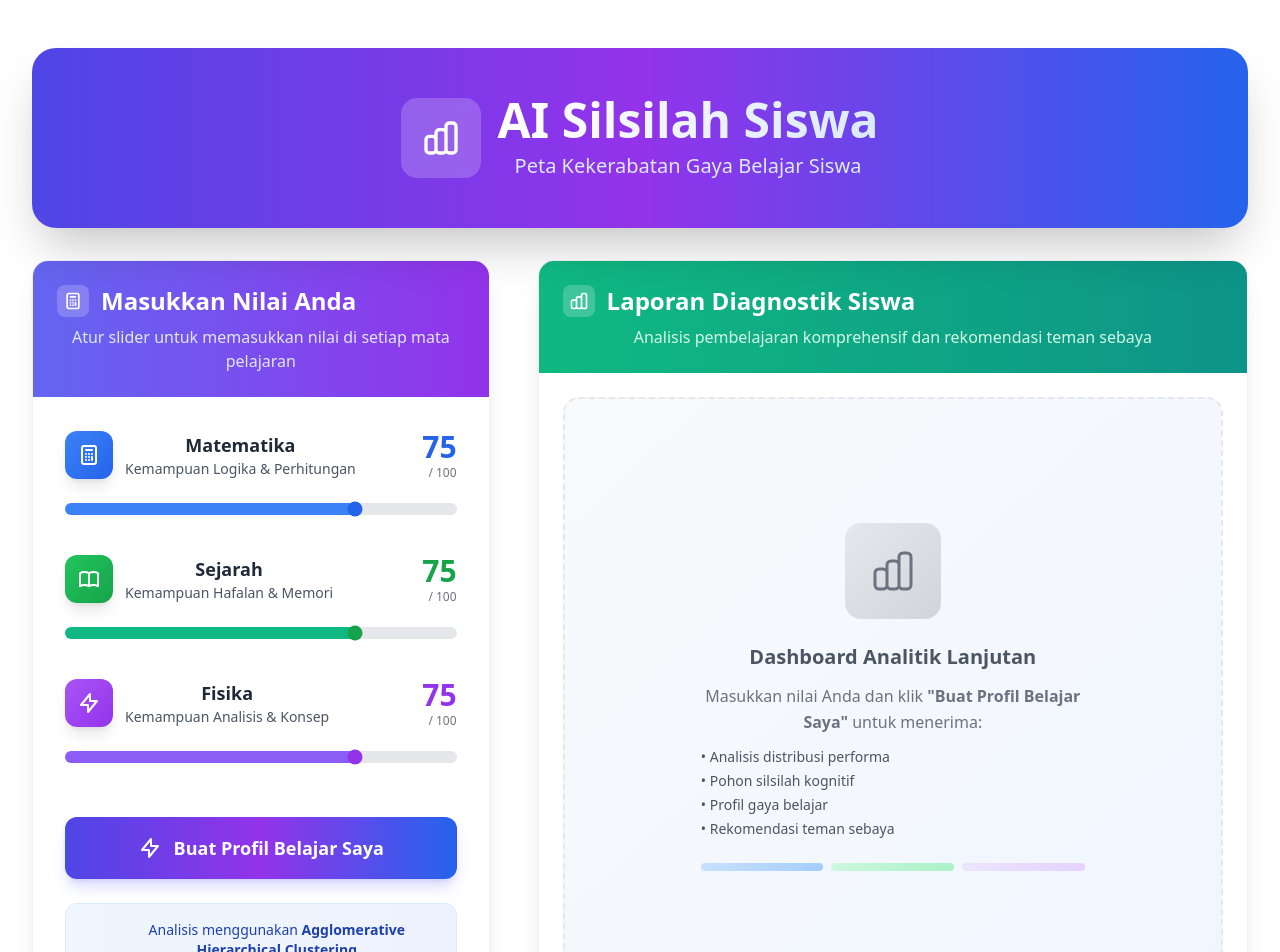
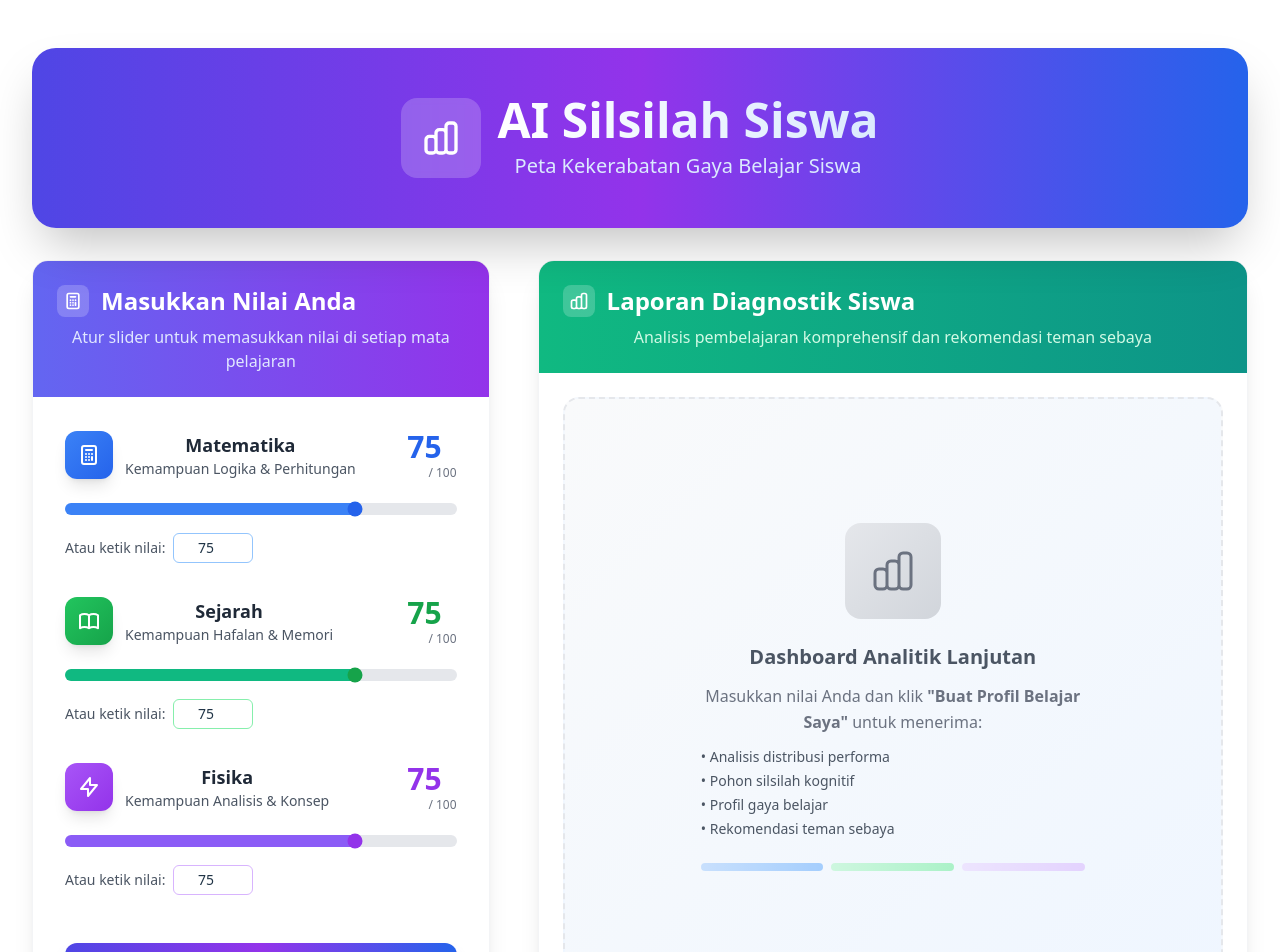
Before and after one commit to afifalhauzan/genealogy_student_ai, a React (Vite) app in the folder dm_projekakhir/: page / in a window 1280 px wide. Shown: the top 952 px of the page. Built offline with nearby package versions, Linux system fonts and the light colour scheme.

Commit message:
update ui slider

```diff
--- a/dm_projekakhir/src/App.jsx
+++ b/dm_projekakhir/src/App.jsx
@@ -112,10 +112,21 @@ function App() {
                       </div>
                     </div>
                     <div className="text-right">
-                      <span className="text-3xl font-bold text-blue-600">{scores.math}</span>
+                      <input
+                        type="number"
+                        min="0"
+                        max="100"
+                        value={scores.math}
+                        onChange={(e) => {
+                          const value = Math.min(100, Math.max(0, parseInt(e.target.value) || 0));
+                          setScores({ ...scores, math: value });
+                        }}
+                        className="text-3xl font-bold text-blue-600 bg-transparent border-none outline-none text-right w-16"
+                      />
                       <p className="text-xs text-gray-500">/ 100</p>
                     </div>
                   </div>
+                  <div className="space-y-3">
                     <div className="relative">
                       <input
                         type="range" min="0" max="100" value={scores.math}
@@ -125,6 +136,22 @@ function App() {
                           background: `linear-gradient(to right, #3B82F6 0%, #3B82F6 ${scores.math}%, #E5E7EB ${scores.math}%, #E5E7EB 100%)`
                         }}
                       />
+                    </div>
+                    <div className="flex items-center gap-2">
+                      <span className="text-sm text-gray-600">Atau ketik nilai:</span>
+                      <input
+                        type="number"
+                        min="0"
+                        max="100"
+                        value={scores.math}
+                        onChange={(e) => {
+                          const value = Math.min(100, Math.max(0, parseInt(e.target.value) || 0));
+                          setScores({ ...scores, math: value });
+                        }}
+                        className="w-20 px-2 py-1 border border-blue-300 rounded-md text-center text-sm focus:outline-none focus:ring-2 focus:ring-blue-500 focus:border-transparent"
+                        placeholder="0-100"
+                      />
+                    </div>
                   </div>
                 </div>
 
@@ -143,10 +170,21 @@ function App() {
                       </div>
                     </div>
                     <div className="text-right">
-                      <span className="text-3xl font-bold text-green-600">{scores.history}</span>
+                      <input
+                        type="number"
+                        min="0"
+                        max="100"
+                        value={scores.history}
+                        onChange={(e) => {
+                          const value = Math.min(100, Math.max(0, parseInt(e.target.value) || 0));
+                          setScores({ ...scores, history: value });
+                        }}
+                        className="text-3xl font-bold text-green-600 bg-transparent border-none outline-none text-right w-16"
+                      />
                       <p className="text-xs text-gray-500">/ 100</p>
                     </div>
                   </div>
+                  <div className="space-y-3">
                     <div className="relative">
                       <input
                         type="range" min="0" max="100" value={scores.history}
@@ -156,6 +194,22 @@ function App() {
                           background: `linear-gradient(to right, #10B981 0%, #10B981 ${scores.history}%, #E5E7EB ${scores.history}%, #E5E7EB 100%)`
                         }}
                       />
+                    </div>
+                    <div className="flex items-center gap-2">
+                      <span className="text-sm text-gray-600">Atau ketik nilai:</span>
+                      <input
+                        type="number"
+                        min="0"
+                        max="100"
+                        value={scores.history}
+                        onChange={(e) => {
+                          const value = Math.min(100, Math.max(0, parseInt(e.target.value) || 0));
+                          setScores({ ...scores, history: value });
+                        }}
+                        className="w-20 px-2 py-1 border border-green-300 rounded-md text-center text-sm focus:outline-none focus:ring-2 focus:ring-green-500 focus:border-transparent"
+                        placeholder="0-100"
+                      />
+                    </div>
                   </div>
                 </div>
 
@@ -174,10 +228,21 @@ function App() {
                       </div>
                     </div>
                     <div className="text-right">
-                      <span className="text-3xl font-bold text-purple-600">{scores.physics}</span>
+                      <input
+                        type="number"
+                        min="0"
+                        max="100"
+                        value={scores.physics}
+                        onChange={(e) => {
+                          const value = Math.min(100, Math.max(0, parseInt(e.target.value) || 0));
+                          setScores({ ...scores, physics: value });
+                        }}
+                        className="text-3xl font-bold text-purple-600 bg-transparent border-none outline-none text-right w-16"
+                      />
                       <p className="text-xs text-gray-500">/ 100</p>
                     </div>
                   </div>
+                  <div className="space-y-3">
                     <div className="relative">
                       <input
                         type="range" min="0" max="100" value={scores.physics}
@@ -187,6 +252,22 @@ function App() {
                           background: `linear-gradient(to right, #8B5CF6 0%, #8B5CF6 ${scores.physics}%, #E5E7EB ${scores.physics}%, #E5E7EB 100%)`
                         }}
                       />
+                    </div>
+                    <div className="flex items-center gap-2">
+                      <span className="text-sm text-gray-600">Atau ketik nilai:</span>
+                      <input
+                        type="number"
+                        min="0"
+                        max="100"
+                        value={scores.physics}
+                        onChange={(e) => {
+                          const value = Math.min(100, Math.max(0, parseInt(e.target.value) || 0));
+                          setScores({ ...scores, physics: value });
+                        }}
+                        className="w-20 px-2 py-1 border border-purple-300 rounded-md text-center text-sm focus:outline-none focus:ring-2 focus:ring-purple-500 focus:border-transparent"
+                        placeholder="0-100"
+                      />
+                    </div>
                   </div>
                 </div>
 
```
Lines whose indentation alone changed are shown as unchanged.
